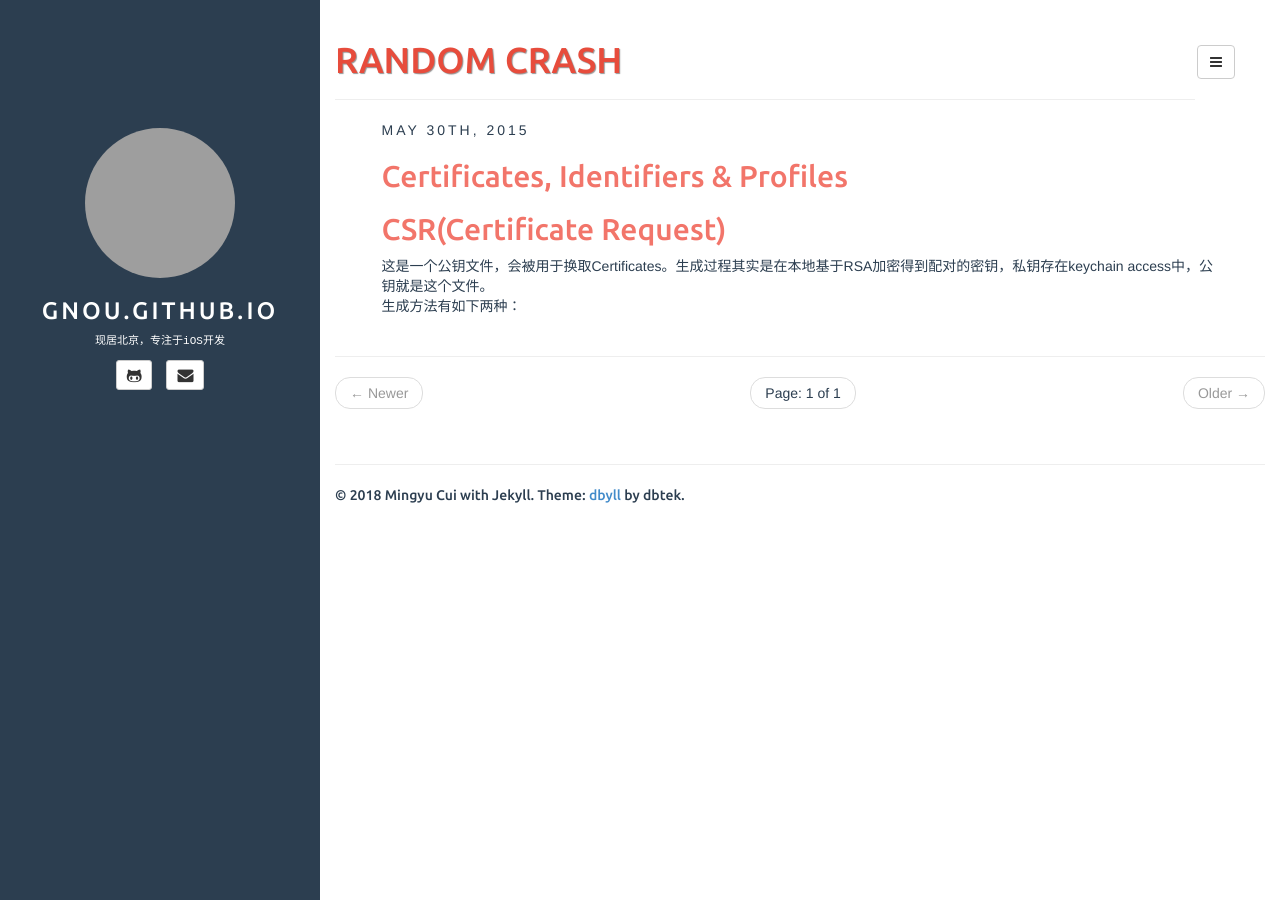
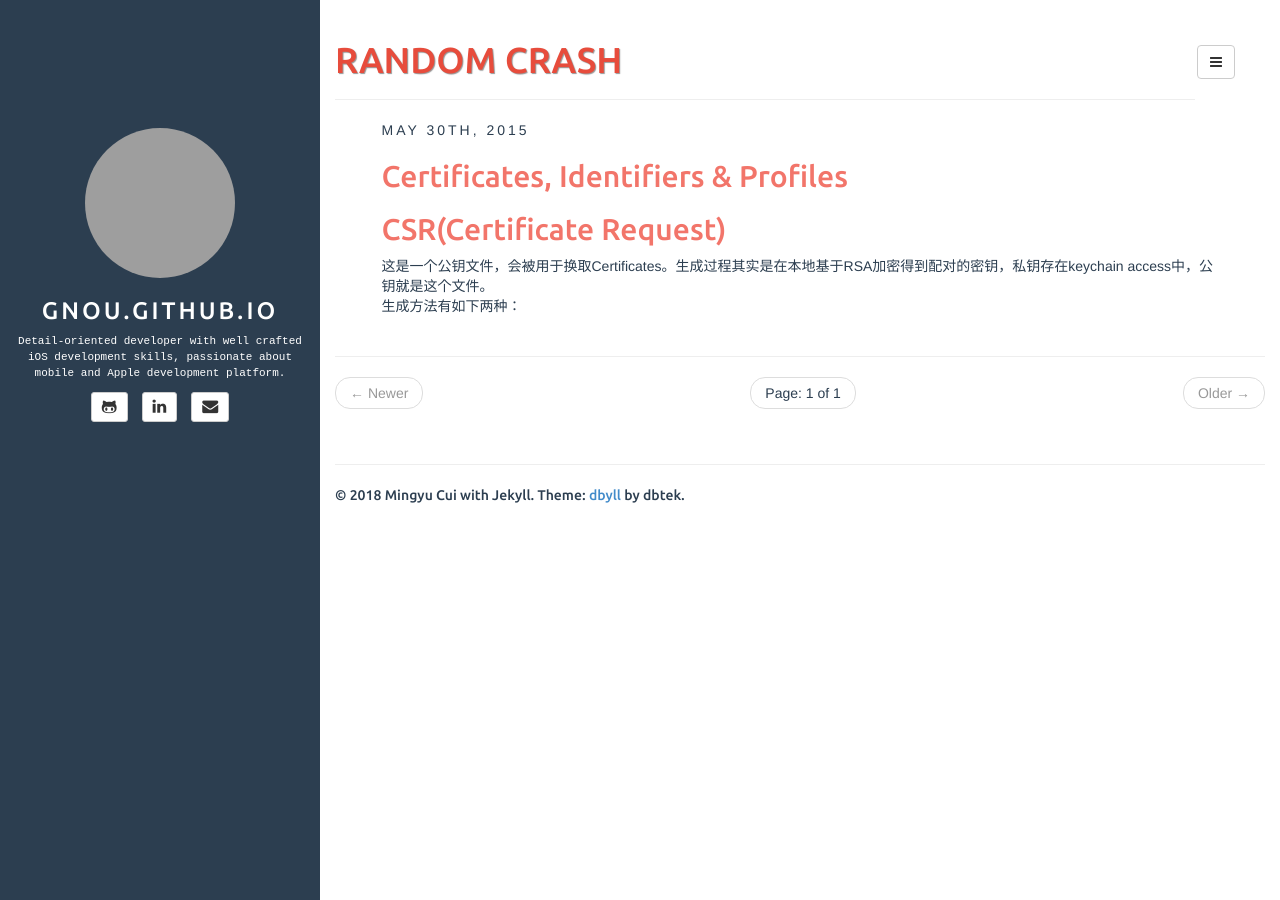
Before and after one commit to gnou/gnou.github.io, a Jekyll site: the page built from index.html, in a window 1280 px wide. Built offline with Jekyll 4.4.1, drawn with Linux system fonts in a browser that asks for light colours; the list of posts is cut into pages by our own code; grey boxes are pictures that could not be loaded.

Commit message:
Update sidebar

```diff
--- a/_config.yml
+++ b/_config.yml
@@ -16,15 +16,15 @@ defaults:
 # description: Gnou's blog site
 author:
   name: Mingyu Cui
-  email: malvin.cui@gmail.com
+  email: mingyu.cui@outlook.com
   github: gnou
   # twitter: onion_it
 #  pinterest: asd123
-#  linkedin: asd123
-  bio: 现居北京，专注于iOS开发
+  linkedin: mingyu-cui-300196ab
+  bio: Detail-oriented developer with well crafted iOS development skills, passionate about mobile and Apple development platform.
   email_md5: c1484484f4645fc3a5c5080ba8e9793b
 
-rss_path: feed.xml
+#rss_path: feed.xml
 categories_path: categories.html
 tags_path: tags.html
 
@@ -34,8 +34,6 @@ kramdown:
  input: GFM
  hard_wrap: false
 
-gems:
+plugins:
   - jekyll-coffeescript
   - jekyll-paginate
-
-theme: jekyll-theme-minimal
--- a/_includes/sidebar.html
+++ b/_includes/sidebar.html
@@ -30,6 +30,13 @@
 			</a>
 		</li>
 		{% endif %}
+		{% if site.author.linkedin %}
+		<li>
+			<a class="btn btn-default btn-sm" href="https://linkedin.com/in/{{ site.author.linkedin }}">
+				<i class="fa fa-linkedin fa-lg"></i>
+			</a>
+		</li>
+		{% endif %}
 		{% if site.author.email %}
 		<li>
 			<a class="btn btn-default btn-sm" href="mailto:{{ site.author.email }}">
@@ -46,18 +53,12 @@
 			</a>
 		</li>
 		{% endif %}
-		{% if site.author.linkedin %}
-		<li>
-			<a class="btn btn-default btn-sm" href="https://linkedin.com/in/{{ site.author.linkedin }}">
-				<i class="fa fa-linkedin fa-lg"></i>
-			</a>
-		</li>
-		{% endif %}
-		<li>
+<!--		<li>
 			<a class="btn btn-default btn-sm" href="{{ site.BASE_PATH }}/{{ site.rss_path }}">
 				<i class="fa fa-rss fa-lg"></i>
 			</a>
 		</li>
+	-->
 	</ul>
 </div>
 <!-- sidebar.html end -->
```
